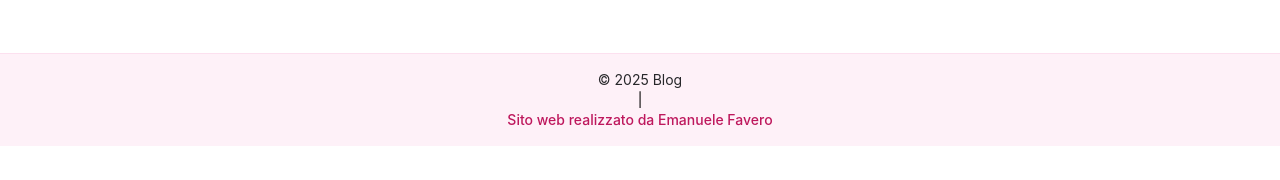
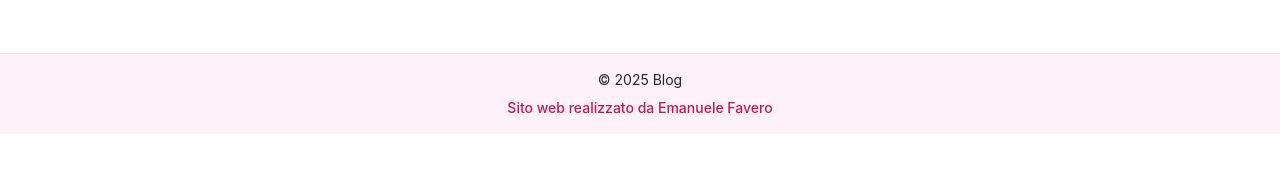
Before and after one commit to emanuelefavero/non-solo-poesia, a Next.js app: page / in a window 1280 px wide. Shown: the part 455-635 px from the top of the page. Built offline with nearby package versions, Linux system fonts and the light colour scheme; no server answers; the database is empty; a web font is replaced by a local one.

Commit message:
remove footer divider

```diff
--- a/src/app/layout.tsx
+++ b/src/app/layout.tsx
@@ -47,11 +47,9 @@ export default function RootLayout({
           className={`${geistSans.variable} ${geistMono.variable} antialiased`}
         >
           <ProgressBar />
-
           <Header />
 
-          {/* NOTE: We are accounting for the Header height by adding padding at the top (so the Header can be fixed when scrolling) */}
-
+          {/* NOTE: Since the Header is fixed, we have to account for its height by adding padding at the top of the next element */}
           <main className='flex flex-col items-center justify-center gap-4 px-4 pb-32 pt-[115px] 3xs:pt-[128px] 2xs:pt-[144px] xs:pt-[160px] sm:pt-[174px]'>
             <div className='flex w-full max-w-[1157px] flex-col gap-4'>
               {children}
--- a/src/components/Footer.tsx
+++ b/src/components/Footer.tsx
@@ -3,12 +3,8 @@ export default function Component() {
 
   return (
     <footer className='flex w-full flex-col flex-wrap items-center justify-center gap-2 border-t border-t-pink-500/10 bg-pink-400/10 p-4 text-sm dark:bg-pink-600/10'>
-      <div className='flex w-full max-w-[1157px] flex-col flex-wrap items-center justify-center'>
+      <div className='flex w-full max-w-[1157px] flex-col flex-wrap items-center justify-center gap-2'>
         <span>&copy; {year} Blog</span>
-
-        <span className='mx-1 hidden text-black xs:inline-block dark:text-white'>
-          |
-        </span>
 
         <a
           className='text-center font-medium text-pink-700 hover:underline dark:text-pink-400'
```
